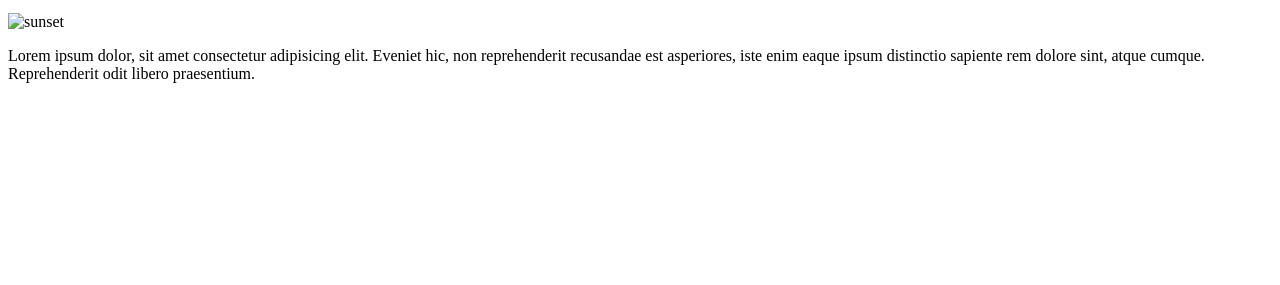
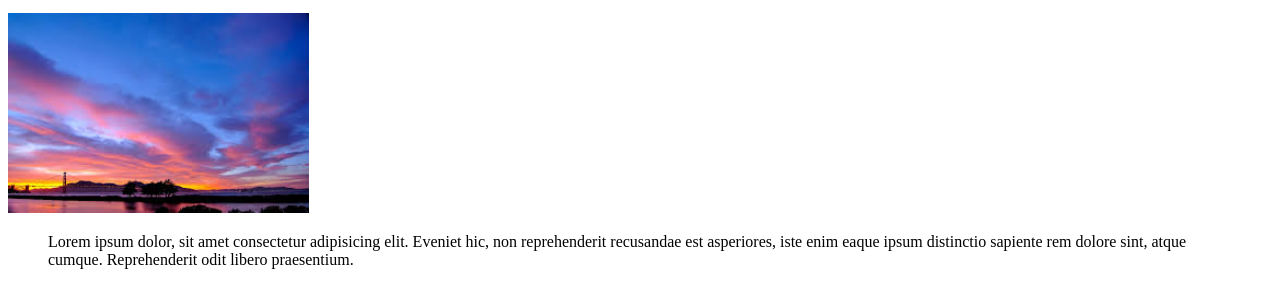
Before and after one commit to tepani111104/tepani111104.github.io, a plain HTML site: page index.html in a window 1280 px wide. Shown: the part 581-866 px from the top of the page. Before the commit the page ends 800 px from the top, so only its background shows below. Drawn offline with Linux system fonts and the light colour scheme.

Commit message:
Update index.html

```diff
--- a/index.html
+++ b/index.html
@@ -22,7 +22,7 @@
             <li>Linux</li>
         </ol>
 
-        <img src="jamur.webp" alt="sunset"
+        <img src="senja.jpg.jpg" height="200" />
 
         <blockquote>
             <p>Lorem ipsum dolor, sit amet consectetur adipisicing elit. Eveniet hic, non reprehenderit recusandae est asperiores, iste enim eaque ipsum distinctio sapiente rem dolore sint, atque cumque. Reprehenderit odit libero praesentium.</p>
```
